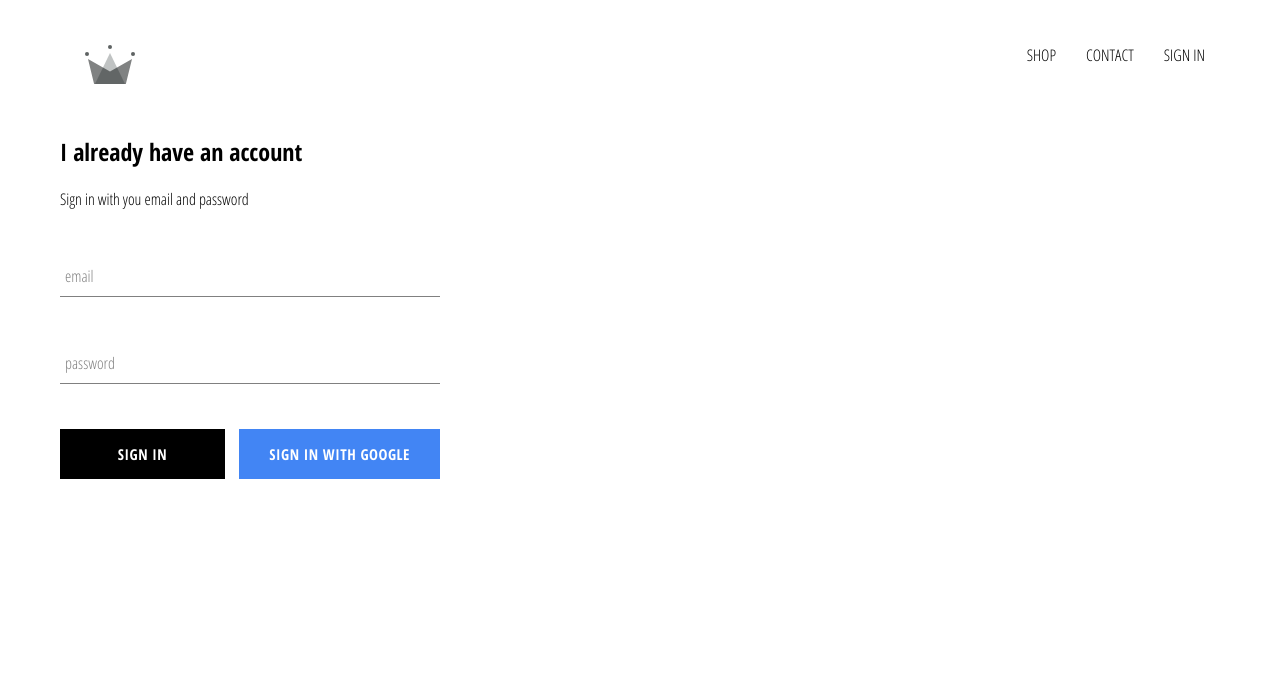
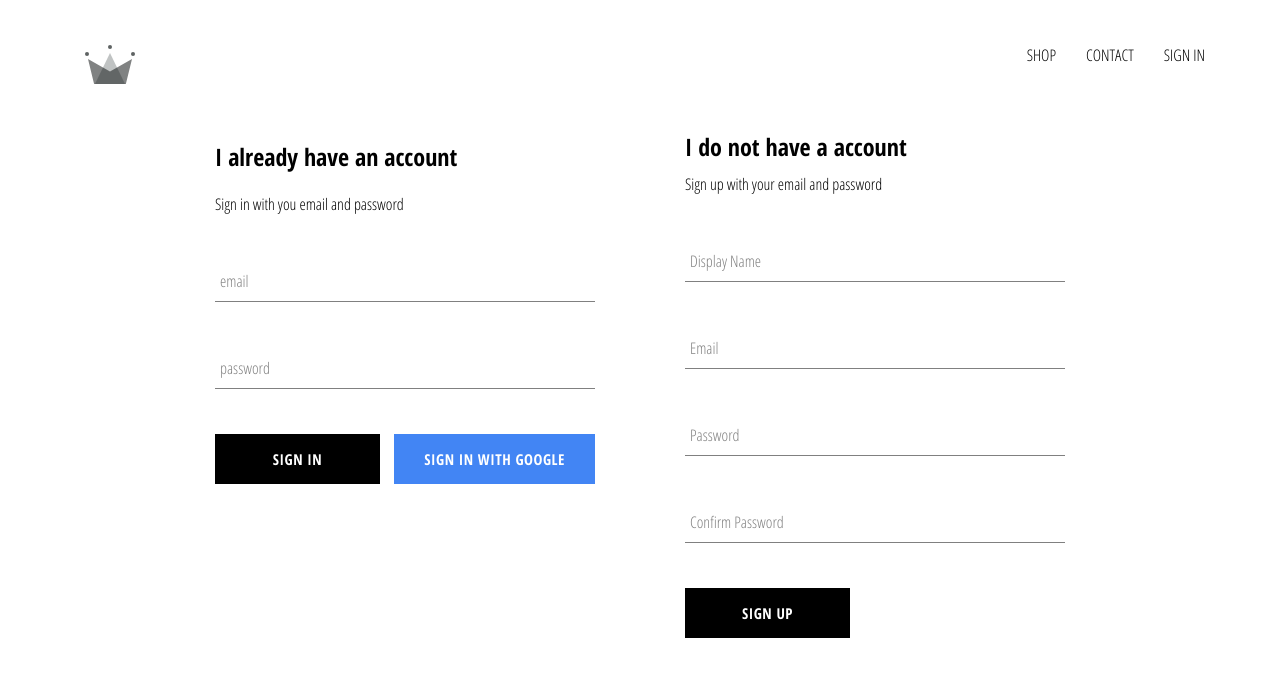
Before and after one commit to LawrenceCastillo/e-commerce-template, a React (Create React App) app: page /signin in a window 1280 px wide. Shown: the top 676 px of the page. Built offline with nearby package versions, Linux system fonts and the light colour scheme; no server answers.

Commit message:
adds sign-up and sign-in components for email and ps

```diff
--- a/src/components/sign-in/sign-in.component.jsx
+++ b/src/components/sign-in/sign-in.component.jsx
@@ -2,7 +2,7 @@
 import FormInput from '../form-input/form-input.component'
 import CustomButton from '../custom-button/custom-button.component'
 import './sign-in.styles.scss'
-import { signInWithGoogle } from '../../firebase/firebase.utils'
+import { auth, signInWithGoogle } from '../../firebase/firebase.utils'
 
 class SignIn extends React.Component {
   constructor(props) {
@@ -14,9 +14,16 @@
     }
   }
 
-  handleSubmit = event => {
+  handleSubmit = async event => {
     event.preventDefault()
-    this.setState({ email: '', password: '' })
+
+    const { email, password } = this.state
+    try {
+      await auth.signInWithEmailAndPassword(email, password)
+      this.setState({ email: '', password: '' })
+    } catch (error) {
+      console.log(error)
+    }
   }
 
   handleChange = event => {
--- a/src/components/sign-up/sign-up.styles.scss
+++ b/src/components/sign-up/sign-up.styles.scss
@@ -1,7 +1,7 @@
 .sign-up {
   display: flex;
   flex-direction: column;
-  width: 380;
+  width: 380px;
 
   .title {
     margin: 10px 0;
--- a/src/pages/sign-in-and-sign-up/sign-in-and-sign-up.component.jsx
+++ b/src/pages/sign-in-and-sign-up/sign-in-and-sign-up.component.jsx
@@ -1,9 +1,13 @@
 import React from 'react'
 import SignIn from '../../components/sign-in/sign-in.component'
+import SignUp from '../../components/sign-up/sign-up.component'
 import './sign-in-and-sign-up.styles.scss'
 
 const SignInAndSignUp = () => (
-  <div className='sign-in-and-sign-up'> <SignIn /> </div>
+  <div className='sign-in-and-sign-up'>
+    <SignIn />
+    <SignUp />
+  </div>
 )
 
 export default SignInAndSignUp
--- a/src/pages/sign-in-and-sign-up/sign-in-and-sign-up.styles.scss
+++ b/src/pages/sign-in-and-sign-up/sign-in-and-sign-up.styles.scss
@@ -0,0 +1,6 @@
+.sign-in-and-sign-up {
+  width: 850px;
+  display: flex;
+  justify-content: space-between;
+  margin: 30px auto;
+}
```
